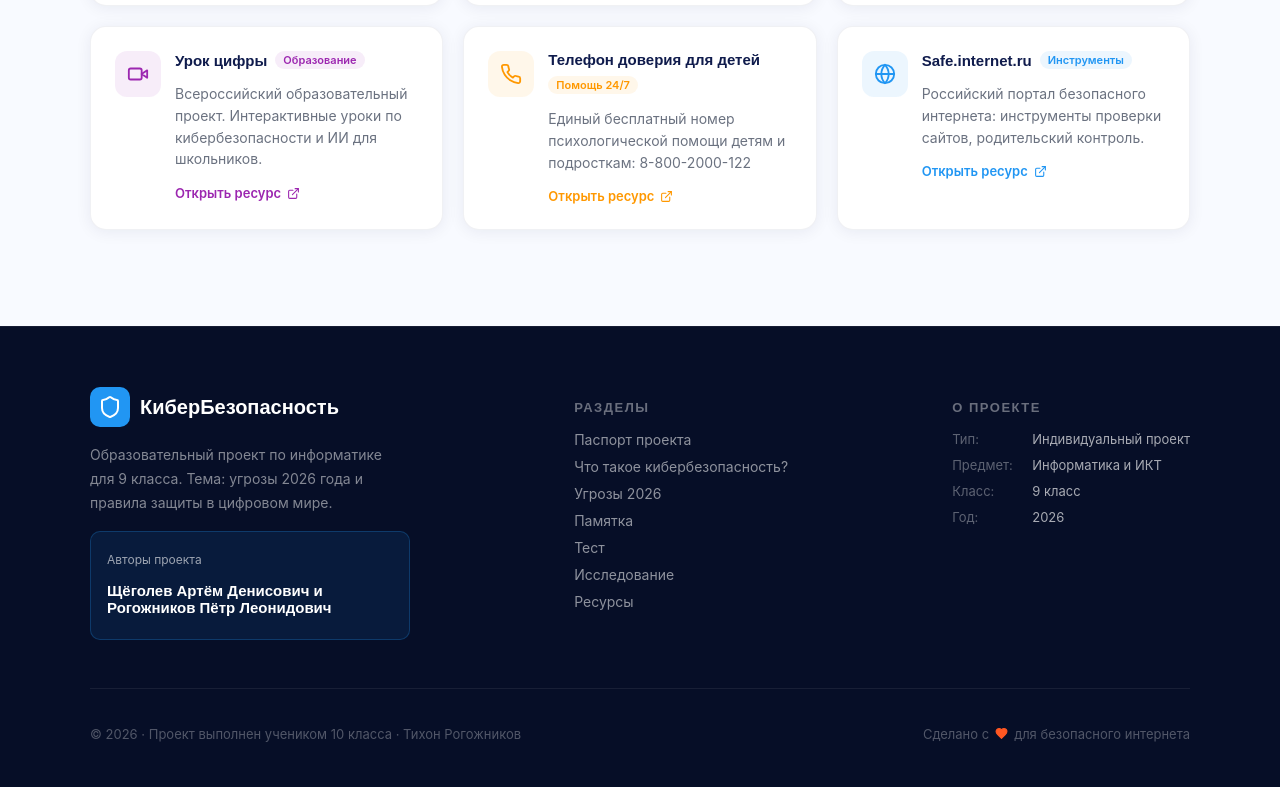
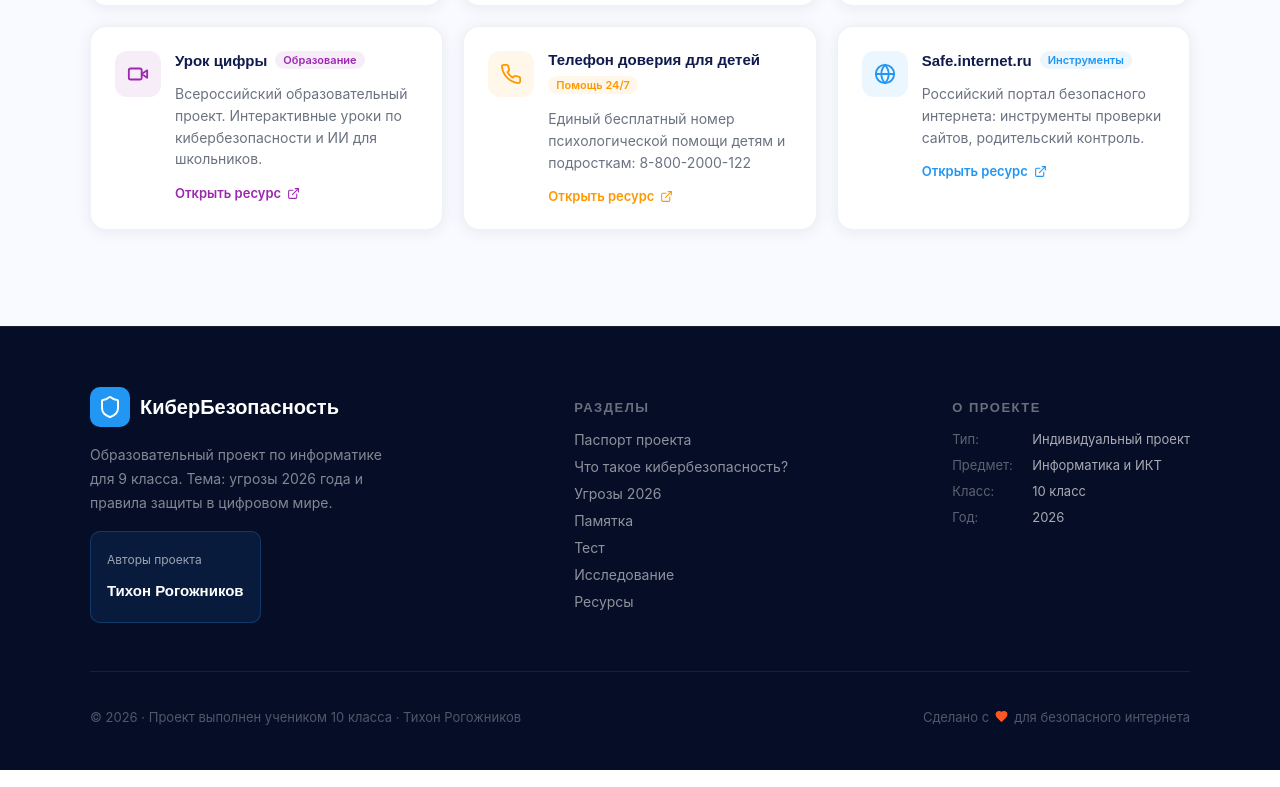
Before and after one commit to Mimi-by-typh/cybersecurity-project, a React (Vite) app: page / in a window 1280 px wide. Shown: the part 9288-10075 px from the top of the page. Built offline with nearby package versions, Linux system fonts and the light colour scheme.

Commit message:
Update Footer.tsx

```diff
--- a/app/components/Footer.tsx
+++ b/app/components/Footer.tsx
@@ -111,8 +111,7 @@ export function Footer() {
                   color: "#fff",
                 }}
               >
-                Щёголев Артём Денисович и Рогожников Пётр
-                Леонидович
+                Тихон Рогожников
               </p>
             </div>
           </div>
@@ -202,7 +201,7 @@ export function Footer() {
                   label: "Предмет",
                   value: "Информатика и ИКТ",
                 },
-                { label: "Класс", value: "9 класс" },
+                { label: "Класс", value: "10 класс" },
                 { label: "Год", value: "2026" },
               ].map((item) => (
                 <div
```
